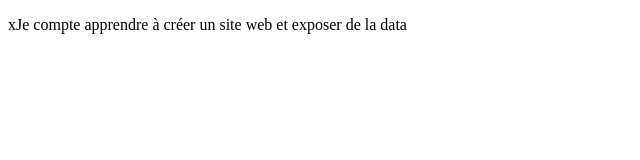
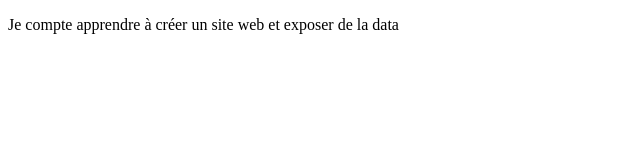
Before and after one commit to Chupl1/on_est_la_pour_apprendre, a plain HTML site: page index.html in a window 1280 px wide. Shown: the full height of the page, 0-640 px from the left. Drawn offline with Linux system fonts and the light colour scheme.

Commit message:
Update index.html

```diff
--- a/index.html
+++ b/index.html
@@ -5,6 +5,6 @@
     <title>Mon site</title>
 </head>
 <body>
-    <p>xJe compte apprendre à créer un site web et exposer de la data</p>
+    <p>Je compte apprendre à créer un site web et exposer de la data</p>
 </body>
 </html>
```
